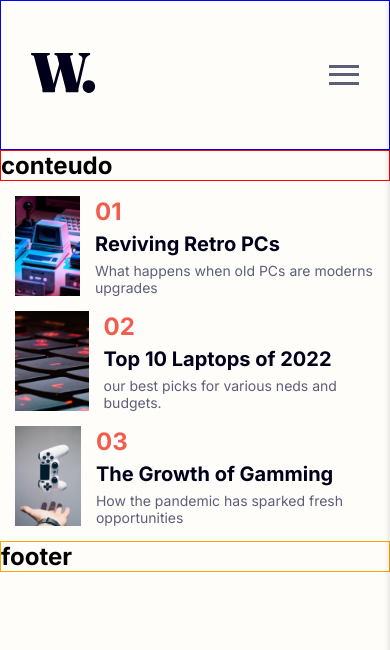
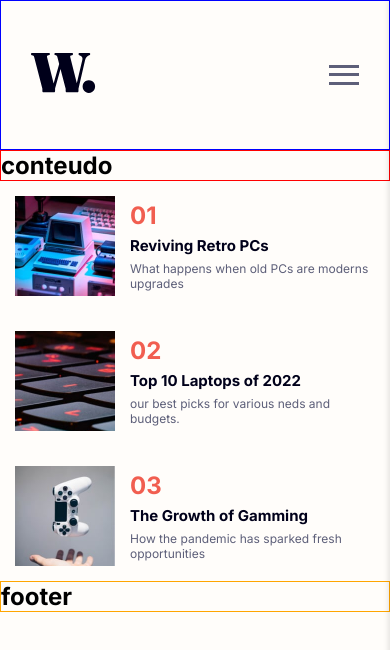
Before and after one commit to martinsalan2003/News-homepage, a React (Vite) app in the folder NeuHomepage/: page / in a window 390 px wide. Shown: the top 650 px of the page. Built offline with nearby package versions, Linux system fonts and the light colour scheme.

Commit message:
termino do componente Topcs

```diff
--- a/NeuHomepage/src/styles/components-styles/cardstopcs.sass
+++ b/NeuHomepage/src/styles/components-styles/cardstopcs.sass
@@ -10,7 +10,7 @@
         gap: 15px
         align-items: center
         .container-img
-            height: 100%
+            height: 100px
             width: 100px
             img
                 width: 100%
@@ -25,10 +25,10 @@
             h1
                 color: $corhovertext
             h2
-                font-size: 20px
+                font-size: 15px
                 color: $cortexttitulos
             p
-                font-size: 14px
+                font-size: 12px
                 color: $corparagrafos
 
 // Dispositivo móvel
@@ -37,14 +37,15 @@
         flex-direction: column
         justify-content: space-between
         padding: 15px
-        gap: 15px
+        gap: 35px
         .Card
             height: auto
             display: flex
             align-items: center
             .container-img
                 height: 100px
-                width: 80px
+                width: 100px
+                flex-shrink: 0
                 img
                     width: 100%
                     height: 100%
```
